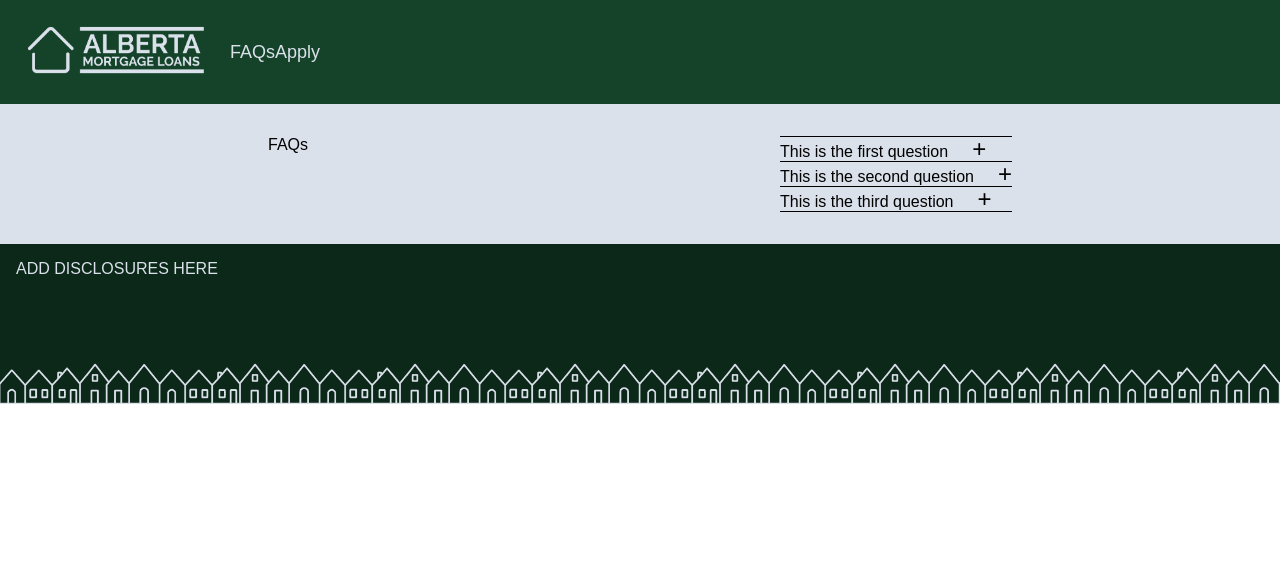
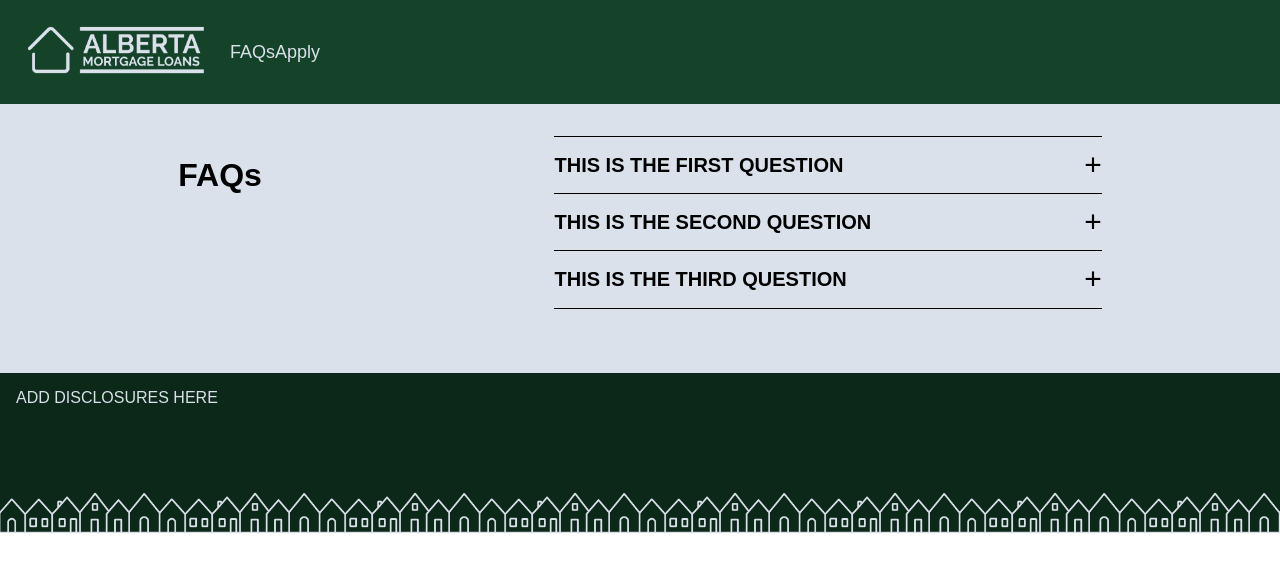
Before and after one commit to CarleeOuwerkerk/alberta-mortgages, a React (Create React App) app: page /faqs in a window 1280 px wide. Shown: the top 572 px of the page. Built offline with nearby package versions, Linux system fonts and the light colour scheme; a web font is replaced by a local one.

Commit message:
styled form confirmation and faqs

```diff
--- a/src/Apply/Apply.jsx
+++ b/src/Apply/Apply.jsx
@@ -11,11 +11,11 @@ const ApplySection = styled.div`
 
     @media only screen and (min-width: 768px) {
         display: flex;
-        padding: 0 .5em;
+        padding: 0 .5em 2em .5em;
     }
 
     @media only screen and (min-width: 992px) {
-        padding: 0 4em;
+        padding: 0 4em 2em 4em;
     }
 `
 
--- a/src/Apply/Form/Form.jsx
+++ b/src/Apply/Form/Form.jsx
@@ -1,6 +1,6 @@
 import { useRef, useState } from "react";
 import emailjs from '@emailjs/browser';
-import { Button, CleaveInput, Form, FormItem, Input, InputLabel, LabelText } from "./FormStyles";
+import { Button, CleaveInput, Form, FormItem, Input, InputLabel, LabelText, FormConfirmation } from "./FormStyles";
 
 const ApplicationForm = () => {
     const [inputs, setInputs] = useState({});
@@ -158,9 +158,14 @@ const ApplicationForm = () => {
     }
 
     else return (
-        <div>
-            Thank you for submitting your information! We will review everything shortly.
-        </div>
+        <FormConfirmation>
+            <p>
+                Thank you for submitting the form!
+            </p>
+            <p>
+                We will review your information shortly.
+            </p>
+        </FormConfirmation>
     )
 }
 
--- a/src/Apply/Form/FormStyles.js
+++ b/src/Apply/Form/FormStyles.js
@@ -116,3 +116,19 @@ export const Button = styled.button`
         margin-left: auto;
     }
 `
+
+export const FormConfirmation = styled.div`
+    text-align: center;
+    font-weight: 600;
+    margin: 2em;
+    border: thick double ${COLOUR_CONSTS.LIGHT_GREY};
+    border-radius: 2px;
+    padding: 1.5em;
+
+    @media only screen and (min-width: 768px) {
+        width: 50%;
+        border: none;
+        padding: 0;
+        font-size: 18px;
+    }
+`
--- a/src/FAQs/Accordion/Accordion.jsx
+++ b/src/FAQs/Accordion/Accordion.jsx
@@ -1,5 +1,16 @@
 import { useState } from "react";
 import styled from "styled-components";
+import COLOUR_CONSTS from '../../COLOUR_CONSTS';
+
+const AccordionContainer = styled.div`
+     @media only screen and (min-width: 600px) {
+        width: 55%;
+    }
+
+     @media only screen and (min-width: 768px) {
+        width: 45%;
+    }
+`
 
 const DropdownItem = styled.div`
     border-top: 1px solid black;
@@ -9,27 +20,30 @@ const DropdownItem = styled.div`
   }
 `
 
-const Question = styled.div`
+const DropdownTrigger = styled.div`
     cursor: pointer;
+    display: flex;
+    justify-content: space-between;
+    align-items: center;
 
     &:hover {
-        color: #007b5e;
+        color: ${COLOUR_CONSTS.GREEN};
     }
 `;
 
-const Answer = styled.div`
-    max-height: ${({ isOpen }) => (isOpen ? '200px' : '0')};
-    overflow: hidden;
-    /* transition: max-height 0.3s ease; */
-    padding-top: ${({ isOpen }) => (isOpen ? '1em' : '0')};
+const Question = styled.h2`
+    text-transform: uppercase;
+    font-size: 20px;
 `;
 
 const DropdownIcon = styled.span`
-    font-size: 1.5em;
-    line-height: 1;
-    margin-left: 1em;
-    transition: all 0.2s ease;
+    font-size: 30px;
 `;
+
+const Answer = styled.div`
+        margin-top: .5em;
+        margin-bottom: 2em;
+    `;
 
 const Accordion = ({ data }) => {
     const [openIndex, setOpenIndex] = useState(null);
@@ -39,19 +53,22 @@ const Accordion = ({ data }) => {
     };
 
     return (
-        <div>
+        <AccordionContainer>
             {data.map((item, index) => (
                 <DropdownItem key={index}>
-                    <Question onClick={() => toggleIndex(index)}>
-                        {item.question}
+                    <DropdownTrigger onClick={() => toggleIndex(index)}>
+                        <Question>
+                            {item.question}
+                        </Question>
                         <DropdownIcon isOpen={openIndex === index}>
-                            {openIndex === index ? '−' : '+'}
+                            {openIndex === index ? '-' : '+'}
                         </DropdownIcon>
-                    </Question>
-                    <Answer isOpen={openIndex === index}>{item.answer}</Answer>
+                    </DropdownTrigger>
+                    {openIndex === index && <Answer>{item.answer}</Answer>}
                 </DropdownItem>
-            ))}
-        </div>
+            ))
+            }
+        </AccordionContainer >
     )
 }
 
--- a/src/FAQs/FAQs.jsx
+++ b/src/FAQs/FAQs.jsx
@@ -3,15 +3,23 @@ import Accordion from "./Accordion/Accordion";
 import FAQsList from "./FAQsList";
 
 const FAQsWrapper = styled.div`
-    display: flex;
-    justify-content: space-around;
-    padding: 2em;
+    padding: .5em 2em 4em 2em;
+
+    @media only screen and (min-width: 600px) {
+        display: flex;
+        justify-content: space-around;
+        padding: 2em 0 4em 0;
+    }
+
+     @media only screen and (min-width: 768px) {
+        padding: 2em 2em 4em 2em;
+    }
 `
 
 const FAQs = () => {
     return (
         <FAQsWrapper>
-            FAQs
+            <h1>FAQs</h1>
             <Accordion data={FAQsList} />
         </FAQsWrapper>
     )
```
